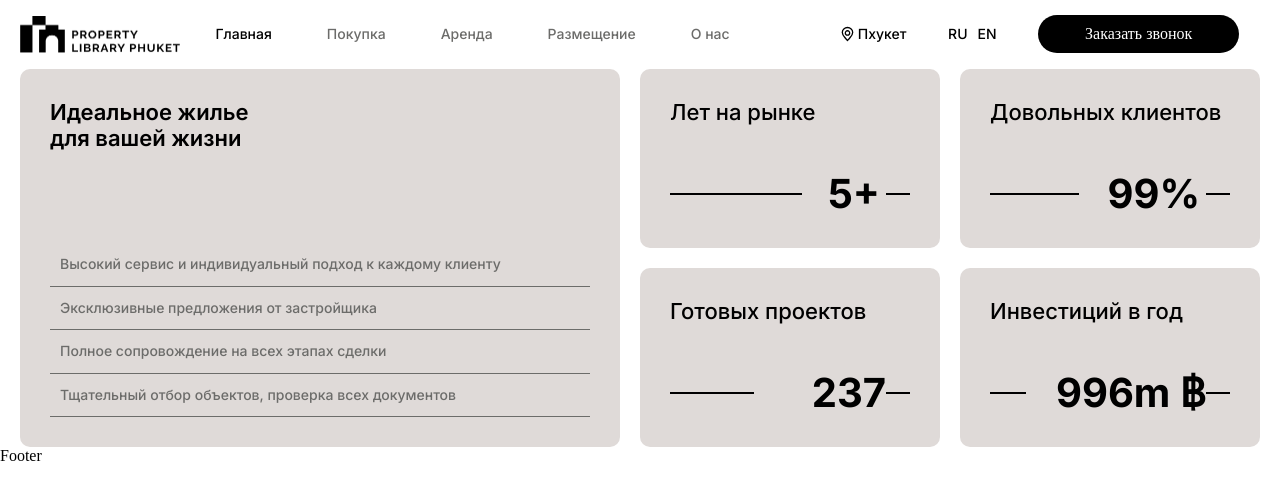
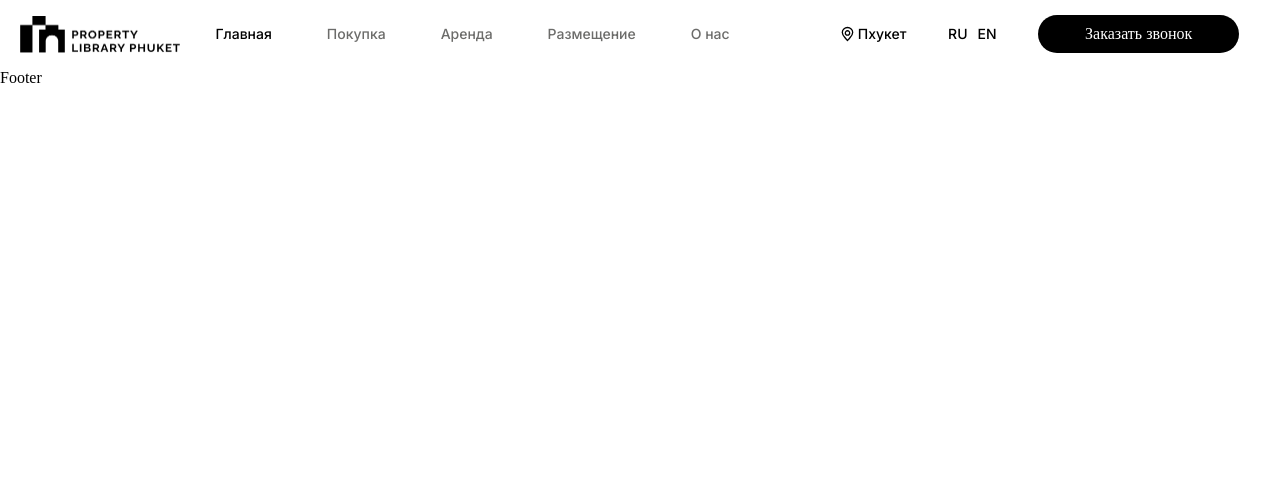
Before and after one commit to WhiteHanClean/Building, a Next.js app: page / in a window 1280 px wide. Shown: the top 500 px of the page. Built offline with nearby package versions, Linux system fonts and the light colour scheme; a web font is replaced by a local one.

Commit message:
rework statistics

```diff
--- a/src/pages/index.tsx
+++ b/src/pages/index.tsx
@@ -2,7 +2,6 @@ import Head from "next/head";
 import Image from "next/image";
 import { Inter } from "@next/font/google";
 import dynamic from "next/dynamic";
-import Statistics from "@/components/Statistics/Statistics";
 
 const inter = Inter({ subsets: ["latin"] });
 
@@ -18,7 +17,6 @@ export default function Home() {
         <meta name="viewport" content="width=device-width, initial-scale=1" />
         <link rel="icon" href="/favicon.ico" />
       </Head>
-      <Statistics/>
     </>
   );
 }
```
